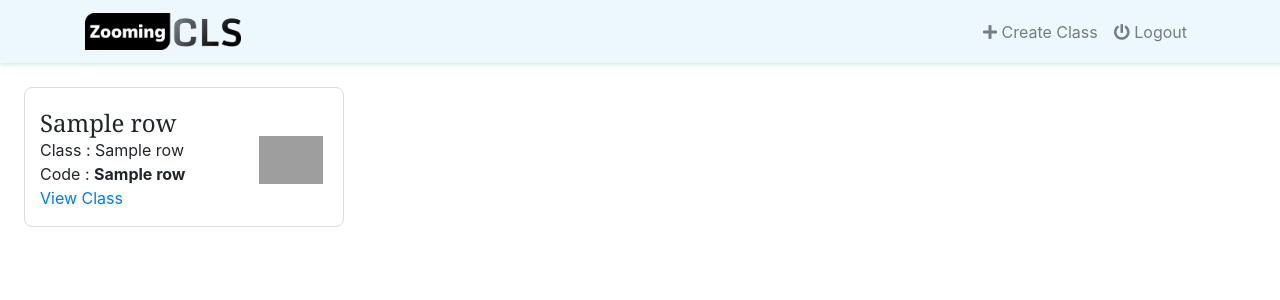
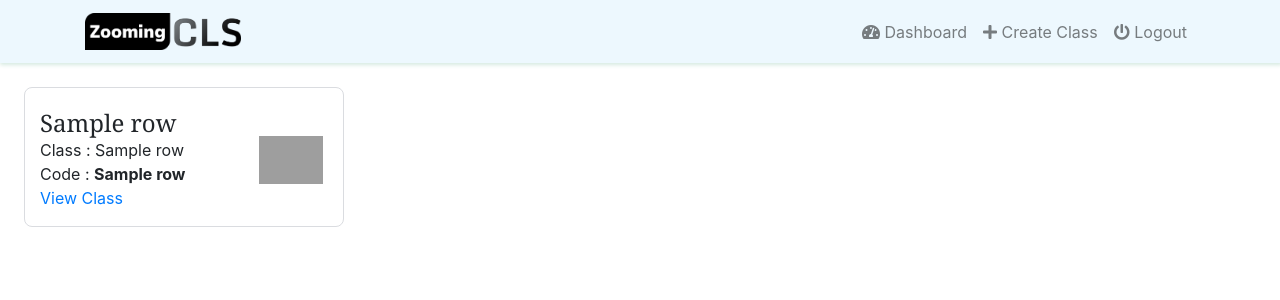
Before and after one commit to inukarodrigo/Learnverse, a Flask app: template templates/dashboard/teacher/teacher.html in a window 1280 px wide. Shown: the top 300 px of the page. Run offline with Flask 2, Linux system fonts and the light colour scheme; the template is opened without the code that fills it: most values are stand-ins (such as "Sample title", 1, 10 or a date in 2020); grey boxes are pictures that could not be loaded.

Commit message:
Revert "bug fix"
This reverts commit 3b3f71ce536185380fd1f2bf8d0131818bb4a413.

```diff
--- a/app.py
+++ b/app.py
@@ -343,6 +343,7 @@ def teachers():
     c.close()
     return render_template('dashboard/teacher/teacher.html', rows=rows)
 
+
 @app.route('/view_class/<id>')
 def view_class(id):
     classroom_id = id
--- a/templates/class/detail.html
+++ b/templates/class/detail.html
@@ -67,10 +67,9 @@
     {% endif %}
     <a class="nav-item nav-link" href="/vc_logout"> <i class="fas fa-power-off"></i> Logout</a>
 
-<!--
     {% if user[5] %}
         <a class="nav-item nav-link" href=""  data-toggle="modal" data-target="#exampleModal">Leave Class <i class="fas fa-sign-out-alt"></i> </a>
-    {% endif %} -->
+    {% endif %}
     {% endfor %}
 </div>
 
--- a/templates/class/people.html
+++ b/templates/class/people.html
@@ -69,10 +69,10 @@
 
     {% endif %}
     <a class="nav-item nav-link" href="/vc_logout"> <i class="fas fa-power-off"></i> Logout</a>
-<!--
+
     {% if user[5] %}
         <a class="nav-item nav-link" href=""  data-toggle="modal" data-target="#exampleModal">Leave Class <i class="fas fa-sign-out-alt"></i> </a>
-    {% endif %} -->
+    {% endif %}
     {% endfor %}
 </div>
 
--- a/templates/class/single.html
+++ b/templates/class/single.html
@@ -66,10 +66,10 @@
 
     {% endif %}
     <a class="nav-item nav-link" href="/vc_logout"> <i class="fas fa-power-off"></i> Logout</a>
-<!--
+
     {% if user[5] %}
         <a class="nav-item nav-link" href=""  data-toggle="modal" data-target="#exampleModal">Leave Class <i class="fas fa-sign-out-alt"></i> </a>
-    {% endif %} -->
+    {% endif %}
     {% endfor %}
 </div>
 
--- a/templates/dashboard/teacher/teacher.html
+++ b/templates/dashboard/teacher/teacher.html
@@ -52,7 +52,7 @@
 
         <ul class="navbar-nav ml-auto">
 
-
+            <li class="nav-item"><a href="#" class="nav-link"><i class="fas fa-tachometer-alt"></i>  Dashboard</a></li>
             <li class="nav-item">
                 <a href="/create_class" class="nav-link"><i class="fas fa-plus"></i> Create Class</a>
             </li>
```
Also changed, not shown: VirtualClassroom/db.sqlite3.
